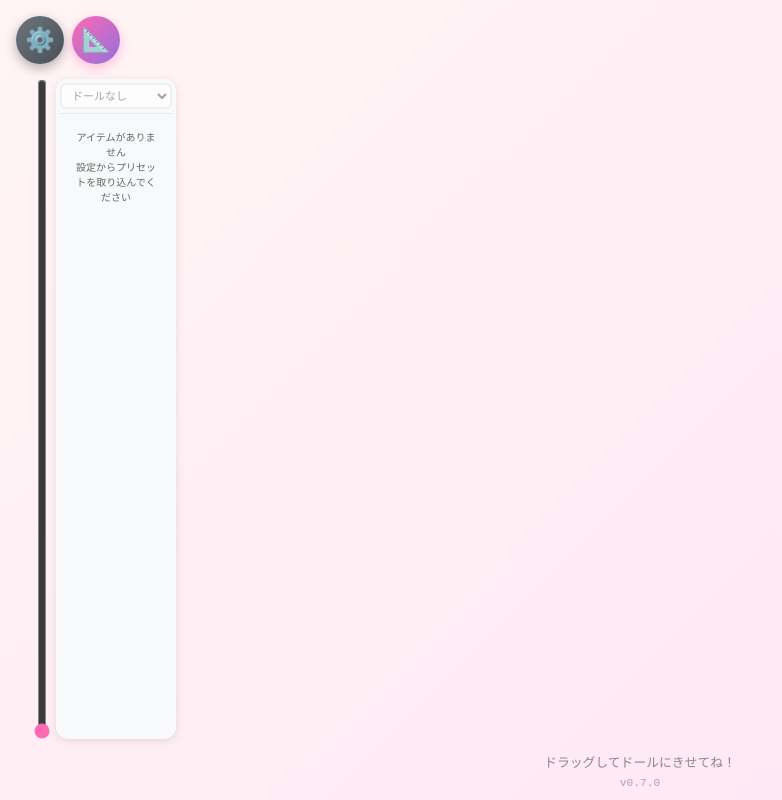
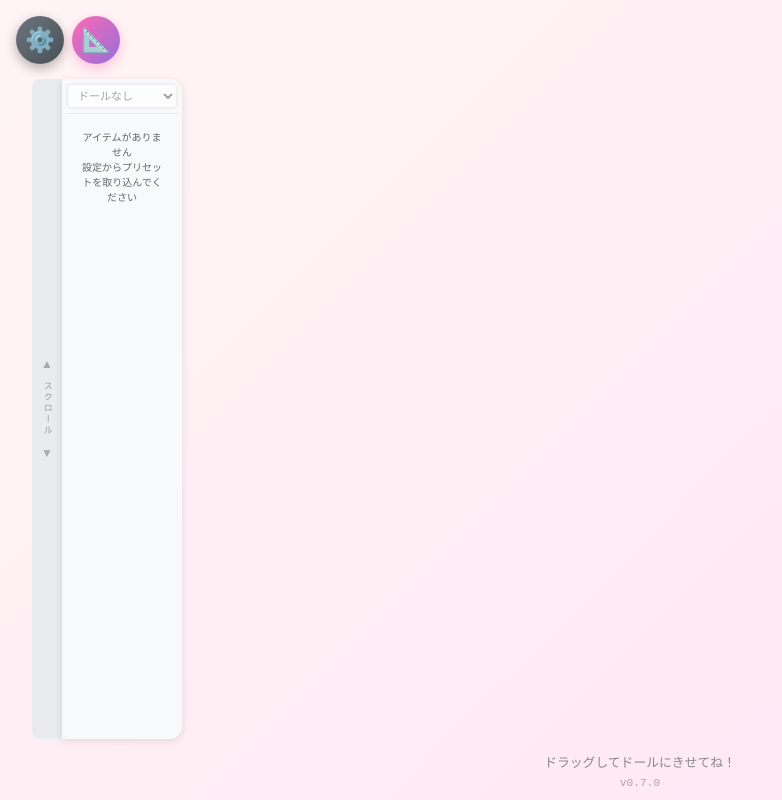
Before and after one commit to Kake-git-hub/DressUpGame, a React (Vite) app: page / in a window 1280 px wide. Shown: the whole page, without its empty margins (0-782 px from the left). Built offline with nearby package versions, Linux system fonts and the light colour scheme.

Commit message:
v0.7.1: Recreate DressUpMenu (no slider, left scroll space), adjust MENU_WIDTH

```diff
--- a/src/App.tsx
+++ b/src/App.tsx
@@ -33,8 +33,8 @@ const DEFAULT_DOLLS: DollData[] = [];
 const DEFAULT_BACKGROUNDS: BackgroundData[] = [];
 
 // ドールが未登録でも落ちないためのフォールバック寸法
-// メニュー幅（px）
-const MENU_WIDTH = 160;
+// メニュー幅（px）= スクロールスペース(30) + メニュー本体(120)
+const MENU_WIDTH = 150;
 
 const FALLBACK_DOLL_DIMENSIONS: DollDimensions = {
   width: 400,
@@ -120,27 +120,18 @@ function App() {
 
   // メニュー幅はコンポーネント外で定義済み
 
-  // キャンバスサイズ（iPad横向き最適化）
+  // キャンバスサイズ（メニュー以外の画面いっぱい）
   const [canvasSize, setCanvasSize] = useState({ width: 600, height: 800 });
 
-  // 画面サイズに応じてキャンバスサイズを計算（メニュー幅を除いた中央エリア）
+  // 画面サイズに応じてキャンバスサイズを計算（メニュー幅を除いた全体）
   useEffect(() => {
     const updateCanvasSize = () => {
       const vh = window.innerHeight;
       const vw = window.innerWidth;
 
-      // メニューを除いたエリアの中央に配置
-      const availableWidth = vw - MENU_WIDTH - 40; // 左右マージン
-      const maxHeight = vh - 80;
-
-      const dollAspect = 0.5;
-      let height = maxHeight;
-      let width = height * dollAspect;
-
-      if (width > availableWidth) {
-        width = availableWidth;
-        height = width / dollAspect;
-      }
+      // メニューを除いた画面全体
+      const width = vw - MENU_WIDTH;
+      const height = vh;
 
       setCanvasSize({
         width: Math.floor(width),
--- a/src/components/DressUpMenu.tsx
+++ b/src/components/DressUpMenu.tsx
@@ -1,9 +1,9 @@
 /**
  * DressUpMenu コンポーネント
  * 背景はボタン切り替えで別画面、服はフォルダ名でグループ化して表示
- * 左側にスクロール用スライダー配置
+ * 左側にスクロール用スペースを配置（誤ドラッグ防止）
  */
-import { useState, useMemo, useCallback, useRef, useEffect } from 'react';
+import { useState, useMemo, useCallback, useRef } from 'react';
 import type { CSSProperties } from 'react';
 import type { ClothingItemData, ClothingType, DollData, BackgroundData, Position } from '../types';
 
@@ -43,38 +43,8 @@ export function DressUpMenu({
   // 背景選択画面の表示状態
   const [showBackgrounds, setShowBackgrounds] = useState(false);
 
-  // スクロール用
+  // スクロール用ref
   const itemListRef = useRef<HTMLDivElement>(null);
-  const [scrollPercent, setScrollPercent] = useState(0);
-  const [maxScroll, setMaxScroll] = useState(0);
-
-  // スクロール位置を更新
-  const updateScrollInfo = useCallback(() => {
-    if (itemListRef.current) {
-      const { scrollTop, scrollHeight, clientHeight } = itemListRef.current;
-      const max = scrollHeight - clientHeight;
-      setMaxScroll(max);
-      setScrollPercent(max > 0 ? scrollTop / max : 0);
-    }
-  }, []);
-
-  useEffect(() => {
-    const el = itemListRef.current;
-    if (el) {
-      el.addEventListener('scroll', updateScrollInfo);
-      updateScrollInfo();
-      return () => el.removeEventListener('scroll', updateScrollInfo);
-    }
-  }, [updateScrollInfo, showBackgrounds]);
-
-  // スライダー操作
-  const handleSliderChange = useCallback((e: React.ChangeEvent<HTMLInputElement>) => {
-    const value = parseFloat(e.target.value);
-    setScrollPercent(value);
-    if (itemListRef.current && maxScroll > 0) {
-      itemListRef.current.scrollTop = value * maxScroll;
-    }
-  }, [maxScroll]);
 
   // 装備中のアイテムIDをセット化
   const equippedIds = useMemo(() => new Set(equippedItems.map(i => i.id)), [equippedItems]);
@@ -114,17 +84,16 @@ export function DressUpMenu({
   if (showBackgrounds) {
     return (
       <div style={styles.outerContainer}>
-        {/* 左側スライダー */}
-        <div style={styles.sliderContainer}>
-          <input
-            type="range"
-            min="0"
-            max="1"
-            step="0.01"
-            value={scrollPercent}
-            onChange={handleSliderChange}
-            style={styles.slider}
-          />
+        {/* 左側スクロールスペース（タッチしてスクロール用） */}
+        <div
+          style={styles.scrollSpace}
+          onTouchStart={(e) => e.stopPropagation()}
+        >
+          <div style={styles.scrollIndicator}>
+            <span style={styles.scrollArrow}>▲</span>
+            <span style={styles.scrollText}>スクロール</span>
+            <span style={styles.scrollArrow}>▼</span>
+          </div>
         </div>
 
         <div style={styles.container}>
@@ -191,17 +160,16 @@ export function DressUpMenu({
   // メインメニュー（服アイテム）
   return (
     <div style={styles.outerContainer}>
-      {/* 左側スライダー */}
-      <div style={styles.sliderContainer}>
-        <input
-          type="range"
-          min="0"
-          max="1"
-          step="0.01"
-          value={scrollPercent}
-          onChange={handleSliderChange}
-          style={styles.slider}
-        />
+      {/* 左側スクロールスペース（タッチしてスクロール用） */}
+      <div
+        style={styles.scrollSpace}
+        onTouchStart={(e) => e.stopPropagation()}
+      >
+        <div style={styles.scrollIndicator}>
+          <span style={styles.scrollArrow}>▲</span>
+          <span style={styles.scrollText}>スクロール</span>
+          <span style={styles.scrollArrow}>▼</span>
+        </div>
       </div>
 
       <div style={styles.container}>
@@ -382,7 +350,7 @@ function DraggableItem({ item, isEquipped, onDrop, dropTargetId, onDragMove, onD
 }
 
 const MENU_WIDTH = 120;
-const SLIDER_WIDTH = 24;
+const SCROLL_SPACE_WIDTH = 30;
 const ITEM_PADDING = 4;
 const ITEM_SIZE = MENU_WIDTH - ITEM_PADDING * 2 - 8;
 
@@ -393,25 +361,37 @@ const styles: Record<string, CSSProperties> = {
     height: '100%',
     maxHeight: 'calc(100vh - 140px)',
   },
-  sliderContainer: {
-    width: `${SLIDER_WIDTH}px`,
+  scrollSpace: {
+    width: `${SCROLL_SPACE_WIDTH}px`,
     display: 'flex',
     flexDirection: 'column',
     alignItems: 'center',
     justifyContent: 'center',
-    paddingRight: '4px',
+    backgroundColor: '#e9ecef',
+    borderRadius: '8px 0 0 8px',
+    cursor: 'ns-resize',
+    userSelect: 'none',
   },
-  slider: {
-    writingMode: 'vertical-lr' as const,
-    direction: 'rtl' as const,
-    width: '20px',
-    height: '100%',
-    cursor: 'pointer',
-    accentColor: '#ff69b4',
+  scrollIndicator: {
+    display: 'flex',
+    flexDirection: 'column',
+    alignItems: 'center',
+    gap: '8px',
+    color: '#999',
+  },
+  scrollArrow: {
+    fontSize: '12px',
+    color: '#aaa',
+  },
+  scrollText: {
+    writingMode: 'vertical-rl',
+    fontSize: '9px',
+    color: '#999',
+    letterSpacing: '2px',
   },
   container: {
     backgroundColor: '#f8f9fa',
-    borderRadius: '12px',
+    borderRadius: '0 12px 12px 0',
     padding: `${ITEM_PADDING}px`,
     boxShadow: '0 2px 8px rgba(0, 0, 0, 0.1)',
     width: `${MENU_WIDTH}px`,
@@ -489,8 +469,7 @@ const styles: Record<string, CSSProperties> = {
     gap: '2px',
     overflowY: 'auto',
     flex: 1,
-    scrollbarWidth: 'none', // Firefox
-    msOverflowStyle: 'none', // IE
+    WebkitOverflowScrolling: 'touch', // iOS用スムーススクロール
   },
   sectionLabel: {
     fontSize: '11px',
@@ -593,14 +572,3 @@ const styles: Record<string, CSSProperties> = {
     lineHeight: 1.5,
   },
 };
-
-// スクロールバーを非表示にするCSS（WebKit用）
-const scrollbarHideStyle = document.createElement('style');
-scrollbarHideStyle.textContent = `
-  .dress-up-item-list::-webkit-scrollbar {
-    display: none;
-  }
-`;
-if (typeof document !== 'undefined') {
-  document.head.appendChild(scrollbarHideStyle);
-}
--- a/src/services/assetStorage.ts
+++ b/src/services/assetStorage.ts
@@ -854,9 +854,12 @@ export async function importPresetFromFolder(
     const parts = path.split('/').filter(p => p.length > 0);
     const fileNameWithoutExt = file.name.replace(/\.[^.]+$/, '');
 
-    // _thumbサフィックスをチェック
-    const isThumb = fileNameWithoutExt.toLowerCase().endsWith('_thumb');
-    const baseName = isThumb ? fileNameWithoutExt.replace(/_thumb$/i, '') : fileNameWithoutExt;
+    // _thumbサフィックスをチェック（_thumb, _thumbnailの両方に対応）
+    const isThumb = fileNameWithoutExt.toLowerCase().endsWith('_thumb') ||
+                    fileNameWithoutExt.toLowerCase().endsWith('_thumbnail');
+    const baseName = isThumb
+      ? fileNameWithoutExt.replace(/_(thumb|thumbnail)$/i, '')
+      : fileNameWithoutExt;
 
     console.log(`処理中: ${path} (parts: ${parts.join(' > ')}, isThumb: ${isThumb})`);
 
@@ -1074,9 +1077,12 @@ export async function importPresetFromZip(
     const fileNameWithoutExt = fileNameWithExt.replace(/\.[^.]+$/, '');
     const parts = pathParts; // ディレクトリ部分のみ
 
-    // _thumbサフィックスをチェック
-    const isThumb = fileNameWithoutExt.toLowerCase().endsWith('_thumb');
-    const baseName = isThumb ? fileNameWithoutExt.replace(/_thumb$/i, '') : fileNameWithoutExt;
+    // _thumbサフィックスをチェック（_thumb, _thumbnailの両方に対応）
+    const isThumb = fileNameWithoutExt.toLowerCase().endsWith('_thumb') ||
+                    fileNameWithoutExt.toLowerCase().endsWith('_thumbnail');
+    const baseName = isThumb
+      ? fileNameWithoutExt.replace(/_(thumb|thumbnail)$/i, '')
+      : fileNameWithoutExt;
 
     console.log(`処理中: ${path} (dirs: ${parts.join(' > ')}, isThumb: ${isThumb})`);
 
```
